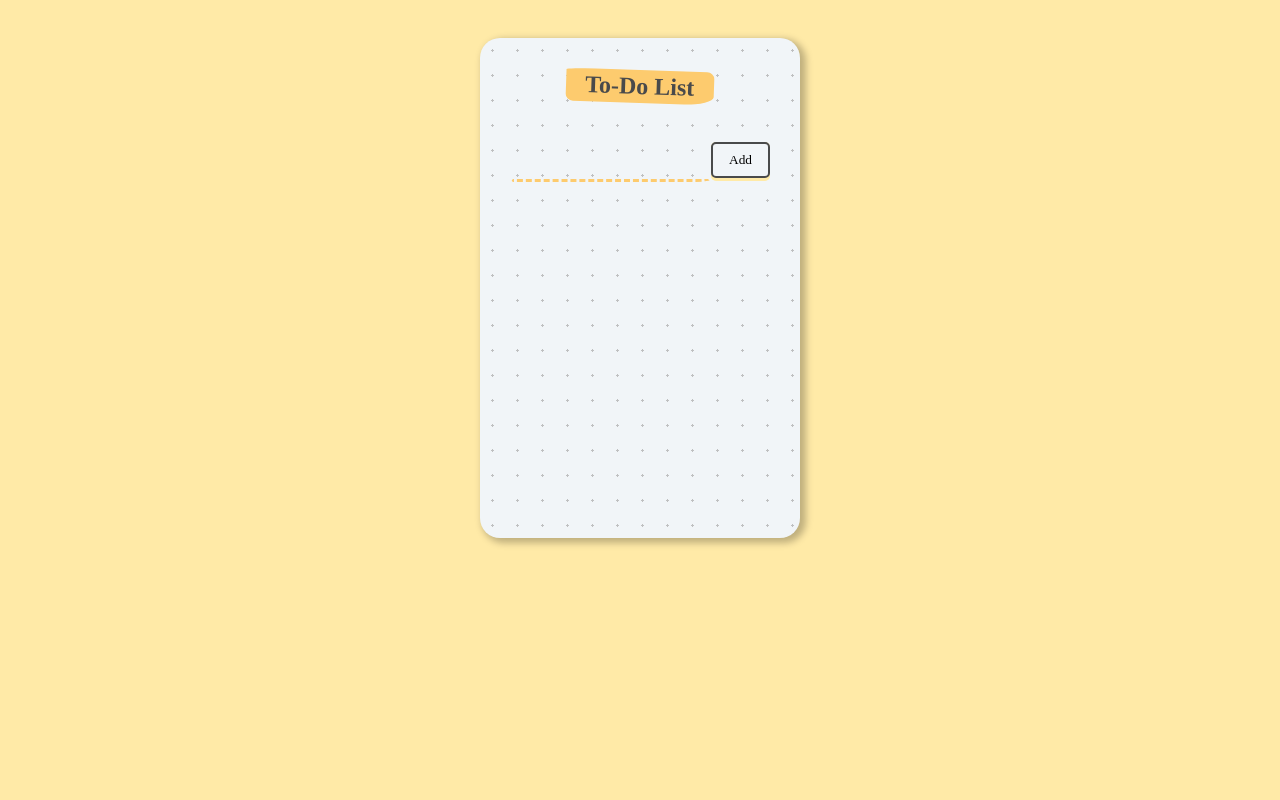
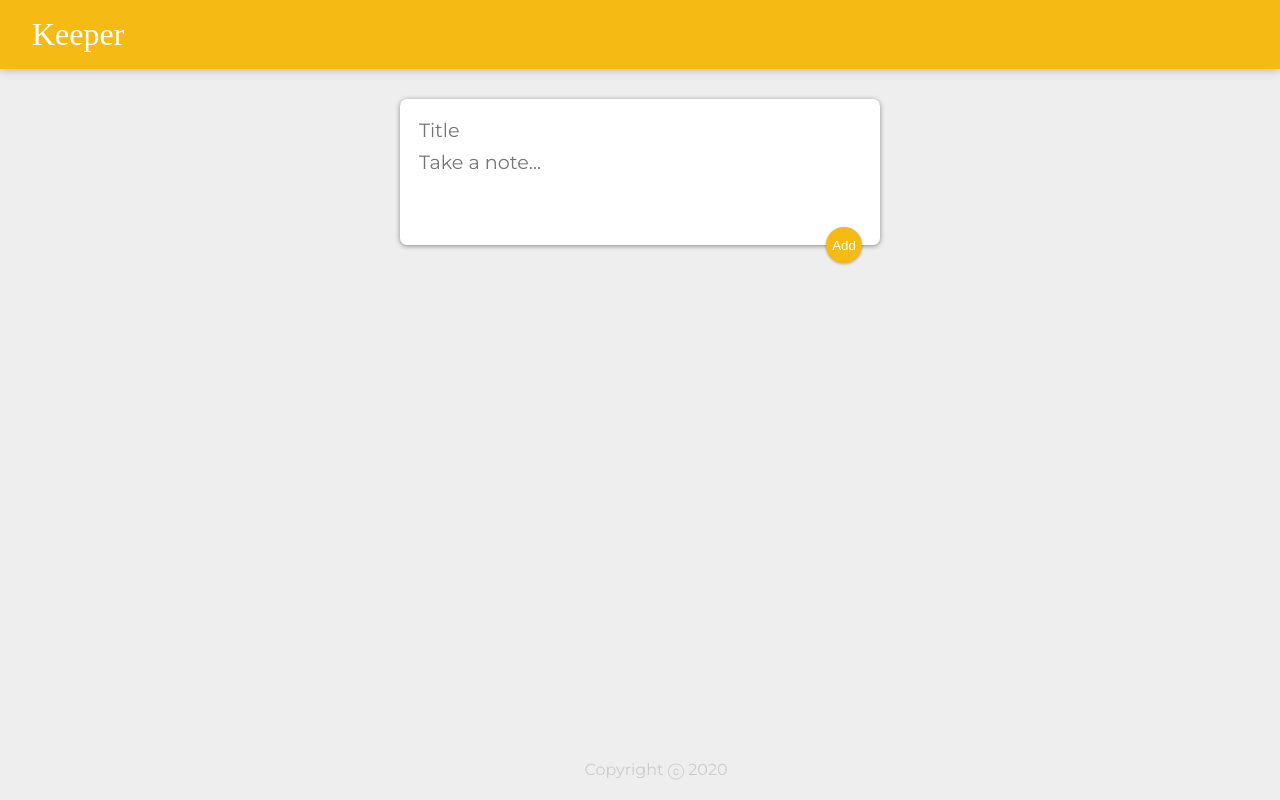
Before and after one commit to hari-dharan/React-Udemy-Course, a React app: page / in a window 1280 px wide. Built offline with nearby package versions, Linux system fonts and the light colour scheme.

Commit message:
Final Keeper App Project
Culmination of all React Skills taught in the module.

```diff
--- a/public/styles.css
+++ b/public/styles.css
@@ -1,79 +1,102 @@
+* {
+  padding: 0;
+  margin: 0;
+  box-sizing: border-box;
+}
+html {
+  font-family: "Montserrat", sans-serif;
+}
 body {
-  background-color: #ffeaa7;
-  min-height: 70vh;
-  padding: 1rem;
-  box-sizing: border-box;
-  display: flex;
-  justify-content: center;
-  align-items: center;
-  color: hsl(198, 1%, 29%);
-  font-family: "Architects Daughter", cursive;
-  text-align: center;
-  font-size: 130%;
+  background: #eee;
+  padding: 0 16px;
 }
 
-.container {
-  width: 100%;
-  height: auto;
-  min-height: 500px;
-  max-width: 500px;
-  min-width: 250px;
-  background: #f1f5f8;
-  background-image: radial-gradient(#bfc0c1 7.2%, transparent 0);
-  background-size: 25px 25px;
-  border-radius: 20px;
-  box-shadow: 4px 3px 7px 2px #00000040;
-  padding: 1rem;
-  box-sizing: border-box;
-}
-.heading {
-  display: flex;
-  align-items: center;
-  justify-content: center;
-  margin-bottom: 1rem;
-}
-.heading h1 {
-  transform: rotate(2deg);
-  padding: 0.2rem 1.2rem;
-  border-radius: 20% 5% 20% 5%/5% 20% 25% 20%;
-  background-color: #fdcb6e;
-  font-size: 1.5rem;
+header {
+  background-color: #f5ba13;
+  margin: auto -16px;
+  padding: 16px 32px;
+  box-shadow: 0 0 10px 0 rgba(0, 0, 0, 0.3);
 }
 
-.form input {
-  box-sizing: border-box;
-  background-color: transparent;
-  padding: 0.7rem;
-  border-bottom-right-radius: 15px 3px;
-  border-bottom-left-radius: 3px 15px;
-  border: solid 3px transparent;
-  border-bottom: dashed 3px #fdcb6e;
-  font-family: "Architects Daughter", cursive;
-  font-size: 1rem;
-  color: hsla(260, 2%, 25%, 0.7);
-  width: 70%;
-  margin-bottom: 20px;
+header h1 {
+  color: #fff;
+  font-family: "McLaren", cursive;
+  font-weight: 200;
 }
 
-button {
-  padding: 0;
-  border: none;
-  font-family: "Architects Daughter", cursive;
-  text-decoration: none;
-  padding-bottom: 3px;
-  border-radius: 5px;
-  background-color: #ffeaa7;
-}
-button span {
-  background: #f1f5f8;
-  display: block;
-  padding: 0.5rem 1rem;
-  border-radius: 5px;
-  border: 2px solid hsl(198, 1%, 29%);
+footer {
+  position: absolute;
+  text-align: center;
+  bottom: 0;
+  width: 100%;
+  height: 2.5rem;
 }
 
-li {
-  text-align: left;
+footer p {
+  color: #ccc;
+}
+.note {
+  background: #fff;
+  border-radius: 7px;
+  box-shadow: 0 2px 5px #ccc;
+  padding: 10px;
+  width: 240px;
+  margin: 16px;
+  float: left;
+}
+.note h1 {
+  font-size: 1.1em;
+  margin-bottom: 6px;
+}
+.note p {
+  font-size: 1.1em;
+  margin-bottom: 10px;
+  white-space: pre-wrap;
+  word-wrap: break-word;
+}
+
+.note button {
   position: relative;
-  padding: 0.5rem;
+  float: right;
+  margin-right: 10px;
+  color: #f5ba13;
+  border: none;
+  width: 36px;
+  height: 36px;
+  cursor: pointer;
+  outline: none;
 }
+
+form {
+  position: relative;
+  width: 480px;
+  margin: 30px auto 20px auto;
+  background: #fff;
+  padding: 15px;
+  border-radius: 7px;
+  box-shadow: 0 1px 5px rgb(138, 137, 137);
+}
+form input,
+form textarea {
+  width: 100%;
+  border: none;
+  padding: 4px;
+  outline: none;
+  font-size: 1.2em;
+  font-family: inherit;
+  resize: none;
+}
+form button {
+  position: absolute;
+  right: 18px;
+  bottom: -18px;
+  background: #f5ba13;
+  color: #fff;
+  border: none;
+  border-radius: 50%;
+  width: 36px;
+  height: 36px;
+  box-shadow: 0 1px 3px rgba(0, 0, 0, 0.3);
+  cursor: pointer;
+  outline: none;
+}
--- a/src/Components/App.jsx
+++ b/src/Components/App.jsx
@@ -1,54 +1,43 @@
 // {}
 import React, { useState } from "react";
-import ToDoItem from "./ToDoItem";
-import InputArea from "./InputArea";
+import Header from "./Header";
+import Footer from "./Footer";
+import Note from "./Note";
+import CreateArea from "./CreateArea";
 
 function App() {
-  const [item, setItem] = useState("");
-  const [itemList, setItemList] = useState([]);
+  const [notes, setNotes] = useState([]);
 
-  function handleChange(event) {
-    const newItem = event.target.value;
-    setItem(newItem);
+  function addNote(newNote) {
+    setNotes(lastValue => {
+      return [...lastValue, newNote];
+    });
   }
 
-  function handleClick() {
-    setItemList(lastValue => {
-      return [...lastValue, item];
-    });
-    setItem("");
-  }
-
-  function deleteItem(id) {
-    setItemList(lastValue => {
-      return lastValue.filter((item, index) => {
+  function deleteNote(id) {
+    setNotes(lastValue => {
+      return lastValue.filter((noteItem, index) => {
         return index !== id;
       });
     });
   }
 
   return (
-    <div className="container">
-      <div className="heading">
-        <h1>To-Do List</h1>
-      </div>
-      <InputArea
-        handleClick={handleClick}
-        handleChange={handleChange}
-        item={item}
-      />
-      <div>
-        <ul>
-          {itemList.map((item, index) => (
-            <ToDoItem
-              key={index}
-              id={index}
-              item={item}
-              onChecked={deleteItem}
-            />
-          ))}
-        </ul>
-      </div>
+    <div>
+      <Header />
+      <CreateArea onAdd={addNote} />
+      {notes.map((noteItem, index) => {
+        return (
+          <Note
+            key={index}
+            id={index}
+            title={noteItem.title}
+            content={noteItem.content}
+            onDelete={deleteNote}
+          />
+        );
+      })}
+      <Footer />
     </div>
   );
 }
--- /dev/null
+++ b/src/Components/CreateArea.jsx
@@ -0,0 +1,50 @@
+import React, { useState } from "react";
+
+function CreateArea(props) {
+  const [note, setNote] = useState({
+    title: "",
+    content: ""
+  });
+
+  function handleChange(event) {
+    const { name, value } = event.target;
+    setNote(lastValue => {
+      return {
+        ...lastValue,
+        [name]: value
+      };
+    });
+  }
+
+  function submitNote(event) {
+    props.onAdd(note);
+    setNote({
+      title: "",
+      content: ""
+    });
+    event.preventDefault();
+  }
+
+  return (
+    <div>
+      <form>
+        <input
+          onChange={handleChange}
+          name="title"
+          placeholder="Title"
+          value={note.title}
+        />
+        <textarea
+          onChange={handleChange}
+          name="content"
+          placeholder="Take a note..."
+          rows="3"
+          value={note.content}
+        />
+        <button onClick={submitNote}>Add</button>
+      </form>
+    </div>
+  );
+}
+
+export default CreateArea;
--- /dev/null
+++ b/src/Components/Footer.jsx
@@ -0,0 +1,12 @@
+import React from "react";
+
+function Footer() {
+  const year = new Date().getFullYear();
+  return (
+    <footer>
+      <p>Copyright ⓒ {year}</p>
+    </footer>
+  );
+}
+
+export default Footer;
--- /dev/null
+++ b/src/Components/Header.jsx
@@ -0,0 +1,11 @@
+import React from "react";
+
+function Header() {
+  return (
+    <header>
+      <h1>Keeper</h1>
+    </header>
+  );
+}
+
+export default Header;
--- a/src/Components/InputArea.jsx
+++ /dev/null
@@ -1,14 +0,0 @@
-import React from "react";
-
-function InputArea(props) {
-  return (
-    <div className="form">
-      <input onChange={props.handleChange} type="text" value={props.item} />
-      <button onClick={props.handleClick}>
-        <span>Add</span>
-      </button>
-    </div>
-  );
-}
-
-export default InputArea;
--- /dev/null
+++ b/src/Components/Note.jsx
@@ -0,0 +1,17 @@
+import React from "react";
+
+function Note(props) {
+  function handleClick() {
+    props.onDelete(props.id);
+  }
+
+  return (
+    <div className="note">
+      <h1>{props.title}</h1>
+      <p>{props.content}</p>
+      <button onClick={handleClick}>DELETE</button>
+    </div>
+  );
+}
+
+export default Note;
--- a/src/Components/ToDoItem.jsx
+++ /dev/null
@@ -1,16 +0,0 @@
-import React from "react";
-
-function ToDoItem(props) {
-  return (
-    <div
-      onClick={() => {
-        // This is so that the onChecked method is only called when it is onClicked first
-        props.onChecked(props.id);
-      }}
-    >
-      <li>{props.item}</li>;
-    </div>
-  );
-}
-
-export default ToDoItem;
```
Also changed, not shown: src/index.js (+12 -10 lines).
